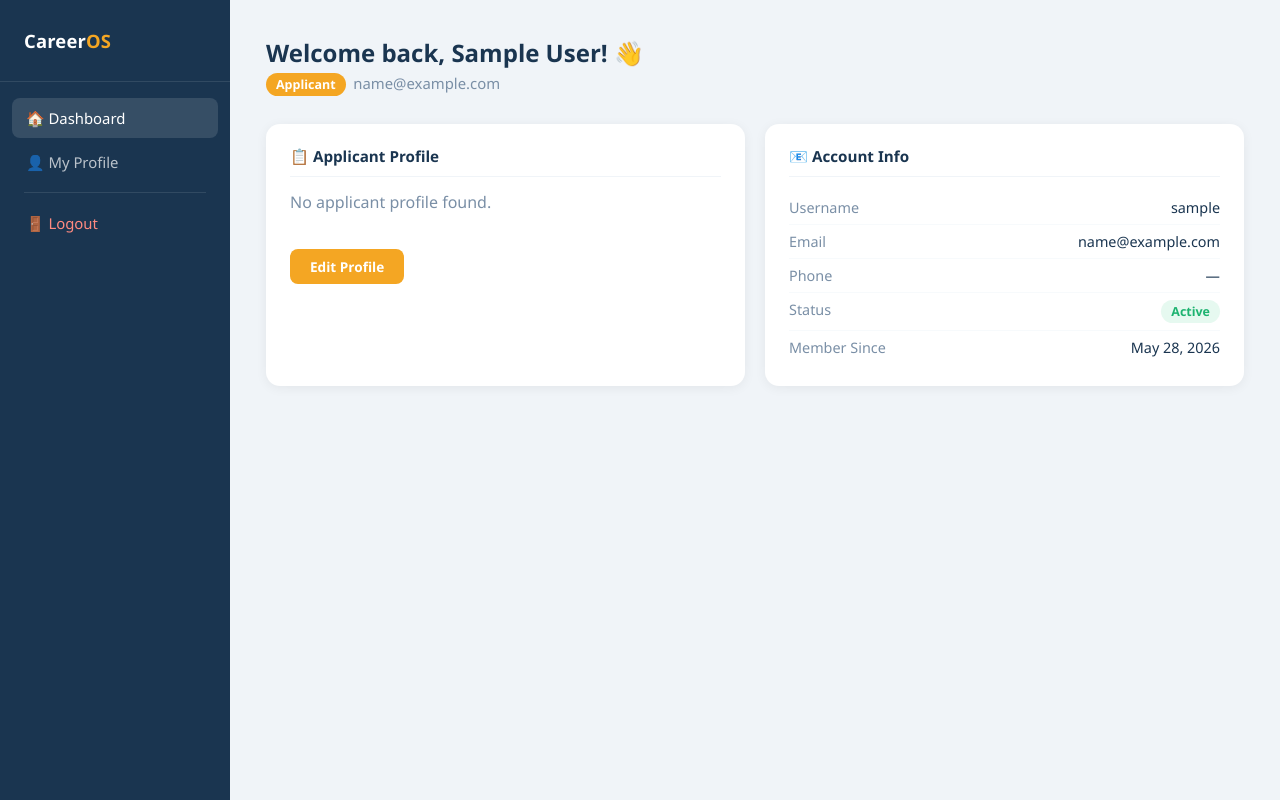
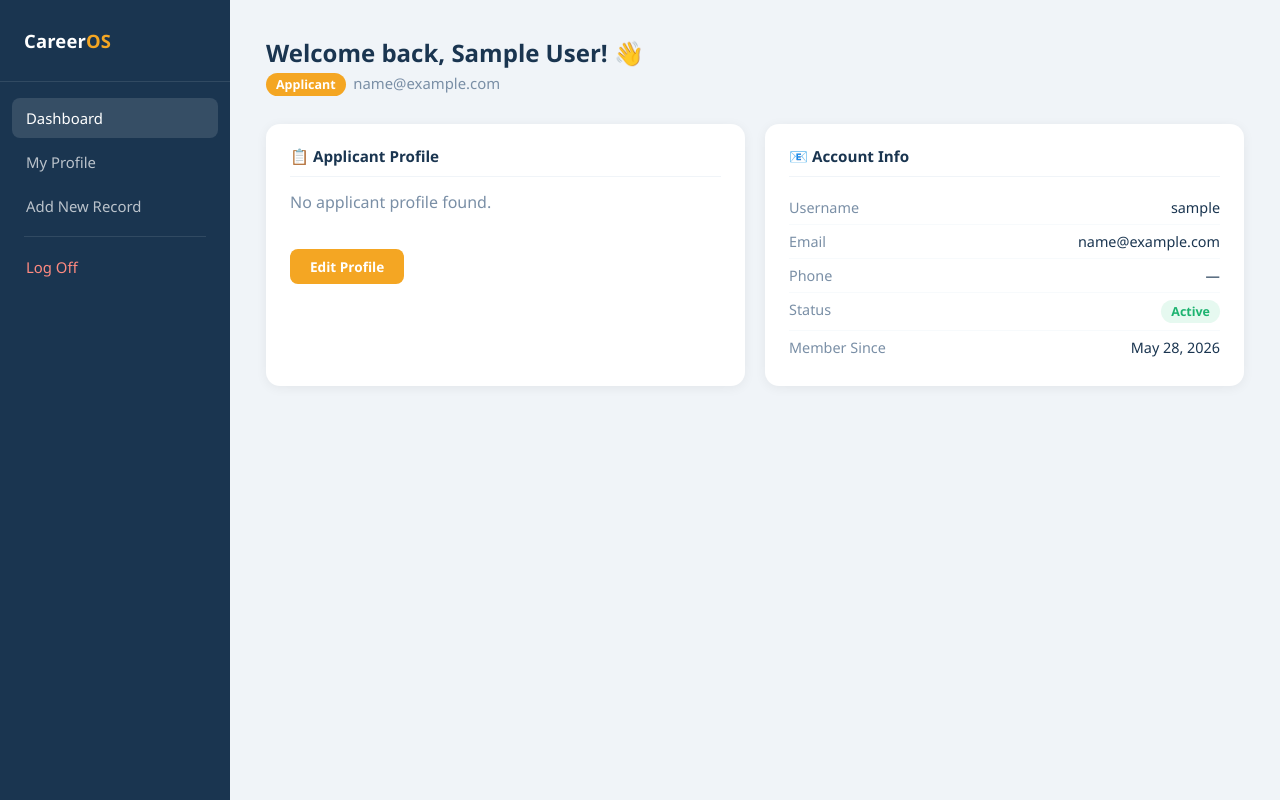
Before and after one commit to Anorev12/careeropportunitysystem, a Django app: page /accounts/dashboard/ in a window 1280 px wide. Run offline with Django 5.2, Linux system fonts and the light colour scheme; the visitor is signed in with stand-in values (Sample User, id 1); parts of the project's set-up code (start-up, migrations or seed data) failed here and were passed over.

Commit message:
added a new record feature

```diff
--- a/accounts/templates/accounts/dashboard.html
+++ b/accounts/templates/accounts/dashboard.html
@@ -102,14 +102,15 @@
 <aside class="sidebar">
   <div class="brand">Career<span>OS</span></div>
   <nav>
-    <a href="/accounts/dashboard/" class="active">🏠 Dashboard</a>
-    <a href="/accounts/profile/">👤 My Profile</a>
+    <a href="/accounts/dashboard/" class="active">Dashboard</a>
+    <a href="/accounts/profile/">My Profile</a>
+    <a href="/accounts/addNewUser">Add New Record</a>
     {% if user.role == 'admin' %}
-    <a href="/accounts/users/">👥 Manage Users</a>
-    <a href="/admin/">⚙️ Admin Panel</a>
+    <a href="/accounts/users/">Manage Users</a>
+    <a href="/admin/">Admin Panel</a>
     {% endif %}
     <hr class="divider">
-    <a href="/accounts/logout/" class="danger">🚪 Logout</a>
+    <a href="/accounts/logout/" class="danger">Log Off</a>
   </nav>
 </aside>
 
--- a/accounts/urls.py
+++ b/accounts/urls.py
@@ -8,6 +8,7 @@ urlpatterns = [
     path('login/',     views.login_view,   name='login'),
     path('logout/',    views.logout_view,  name='logout'),
     path('register/',  views.register_view, name='register'),
+    path('addNewUser', views.add_user_view, name='addNewUser'),
     path('dashboard/', views.dashboard,    name='dashboard'),
     path('profile/',   views.profile_view, name='profile'),
     path('users/',     views.user_list,    name='user_list'),
--- a/accounts/views.py
+++ b/accounts/views.py
@@ -59,6 +59,33 @@ def register_view(request):
             )
         login(request, user)
         messages.success(request, 'Account created successfully!')
+        return redirect('accounts:dashboard')
+
+    return render(request, 'accounts/register.html', {'form': form})
+
+
+@login_required(login_url='/accounts/login/')
+def add_user_view(request):
+    """Add a new user record while already logged in — for the Add New Record nav link."""
+    form = RegisterForm(request.POST or None)
+    if request.method == 'POST' and form.is_valid():
+        user = form.save(commit=False)
+
+        if not user.username:
+            messages.error(request, 'Username cannot be empty.')
+            return render(request, 'accounts/register.html', {'form': form})
+
+        user.save()
+        form.save_m2m()
+
+        if user.role == 'applicant':
+            Applicant.objects.create(user=user)
+        elif user.role == 'admin':
+            Administrator.objects.create(
+                user=user,
+                employee_number=f'EMP-{user.id:05d}'
+            )
+        messages.success(request, f'New account for "{user.username}" created successfully!')
         return redirect('accounts:dashboard')
 
     return render(request, 'accounts/register.html', {'form': form})
--- a/careeropportunitysystem/settings.py
+++ b/careeropportunitysystem/settings.py
@@ -64,9 +64,9 @@ WSGI_APPLICATION = 'careeropportunitysystem.wsgi.application'
 DATABASES = {
     'default': {
         'ENGINE': 'django.db.backends.mysql',
-        'NAME': 'careeropportunitysystem',
+        'NAME': 'dbcareeropportunitysystem',
         'USER': 'root',
-        'PASSWORD': 'Abebea2004', # Update this if @Root123_ was the correct one
+        'PASSWORD': 'davidgabz123', # Update this if @Root123_ was the correct one
         'HOST': '127.0.0.1',
         'PORT': '3306',
     }
```
Also changed, not shown: bookmarks/migrations/0001_initial.py (deleted), 2 other files.
